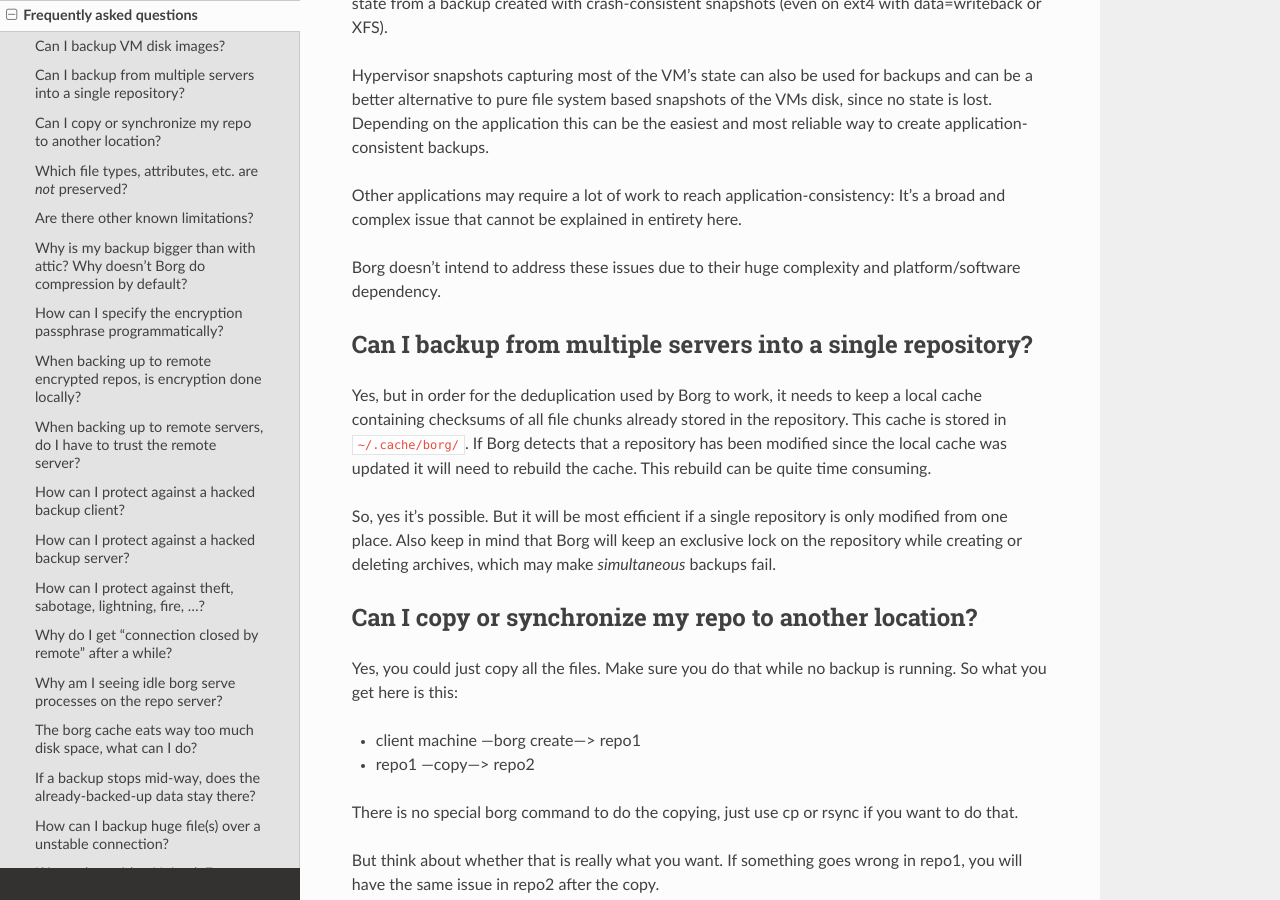
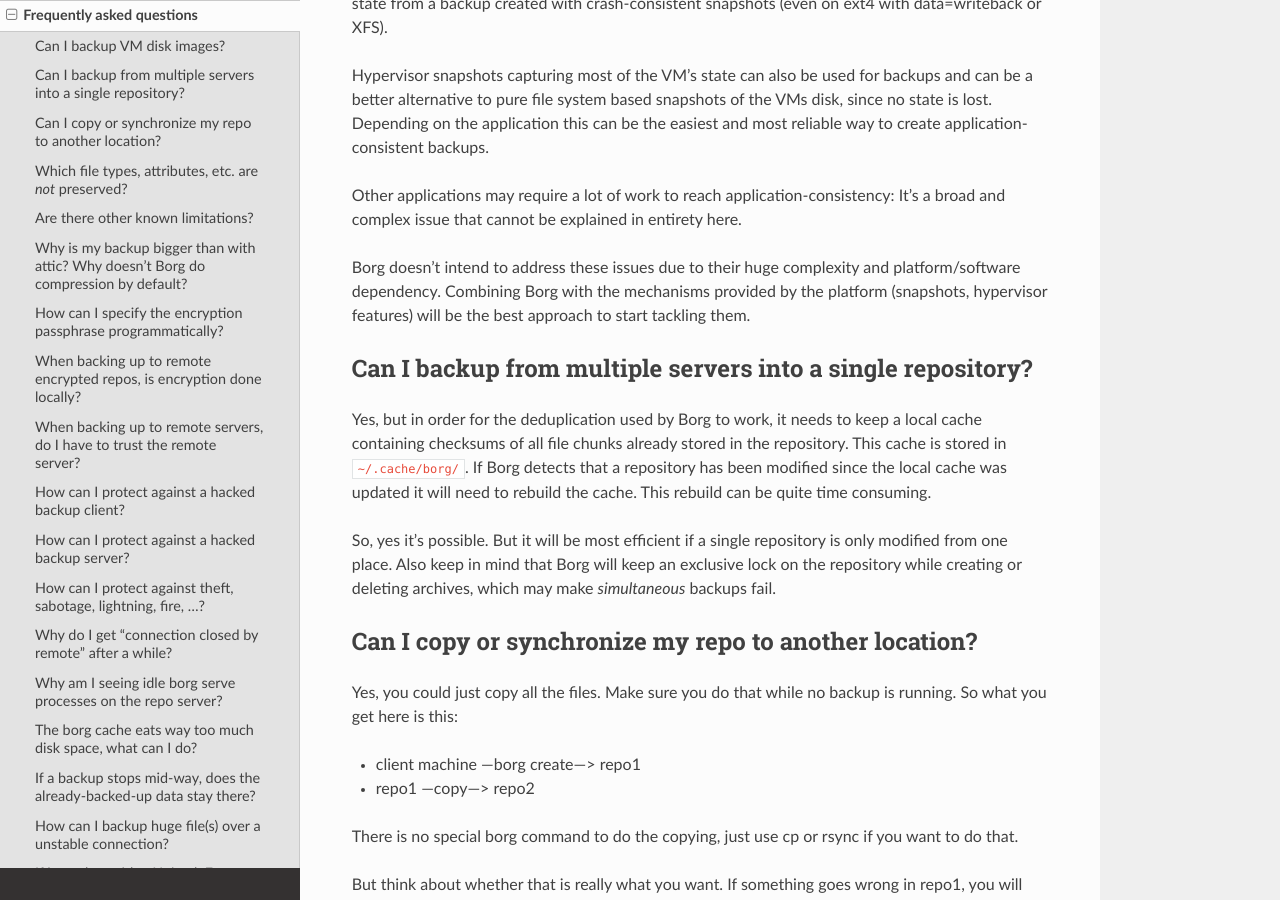
Before and after one commit to borgbackup/borg, a Sphinx documentation site: the page built from docs/faq.rst, in a window 1280 px wide and 900 px high, scrolled down 656 px. Built offline with Sphinx 7.4.7 and the Read the Docs theme 2.0.0, drawn with Linux system fonts in a browser that asks for light colours; pages that are not in the unit, such as notebooks, are missing from menus; the version number could not be read and is left out.

Commit message:
Update faq.rst

```diff
--- a/docs/faq.rst
+++ b/docs/faq.rst
@@ -41,7 +41,9 @@
 It's a broad and complex issue that cannot be explained in entirety here.
 
 Borg doesn't intend to address these issues due to their huge complexity
-and platform/software dependency.
+and platform/software dependency. Combining Borg with the mechanisms provided
+by the platform (snapshots, hypervisor features) will be the best approach
+to start tackling them.
 
 Can I backup from multiple servers into a single repository?
 ------------------------------------------------------------
```
